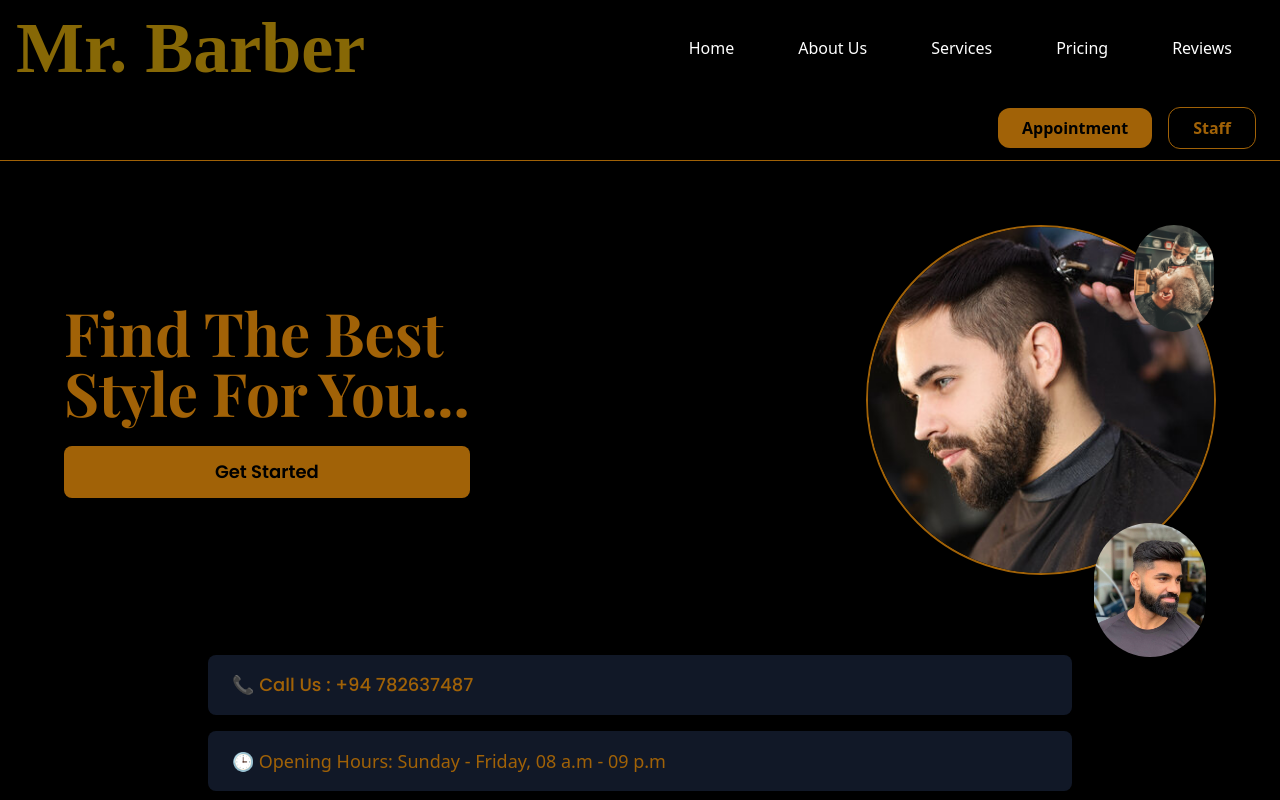
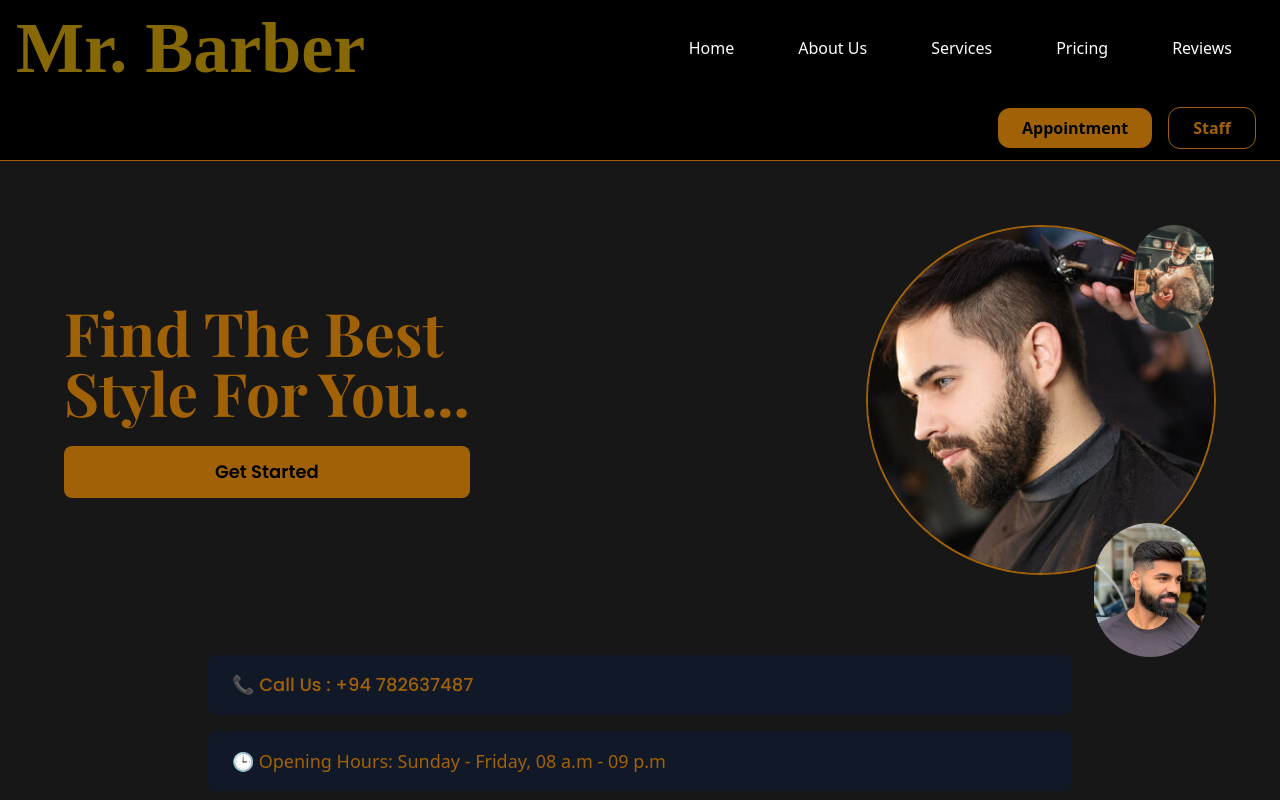
Before and after one commit to PawaniMekhala/mr_barber, a React (Create React App) app: page / in a window 1280 px wide. Shown: the top 800 px of the page. Built offline with nearby package versions, Linux system fonts and the light colour scheme; a web font is replaced by a local one.

Commit message:
refactor: change bg color to neutral black shade

```diff
--- a/src/components/Home.jsx
+++ b/src/components/Home.jsx
@@ -5,11 +5,11 @@ import Home3 from "../assets/home_img/home3.jpg";
 
 const Home = () => {
   return (
-    <div className="relative bg-black text-white min-h-screen flex flex-col px-4 sm:px-10 py-16 overflow-hidden">
+    <div className="relative bg-neutral-900 text-white min-h-screen flex flex-col px-4 sm:px-10 py-16 overflow-hidden">
       {/* Text Section */}
       <div className="flex flex-col lg:flex-row w-full max-w-6xl mx-auto items-center">
         <div className=" flex flex-col justify-center text-center lg:text-left">
-          {/* Main Text */}
+          {/* Main Text, drop-shadow-md */}
           <h1 className="text-4xl sm:text-5xl lg:text-6xl font-playfair font-bold text-yellow-700 leading-tight">
             Find The Best <br /> Style For You...
           </h1>
```
